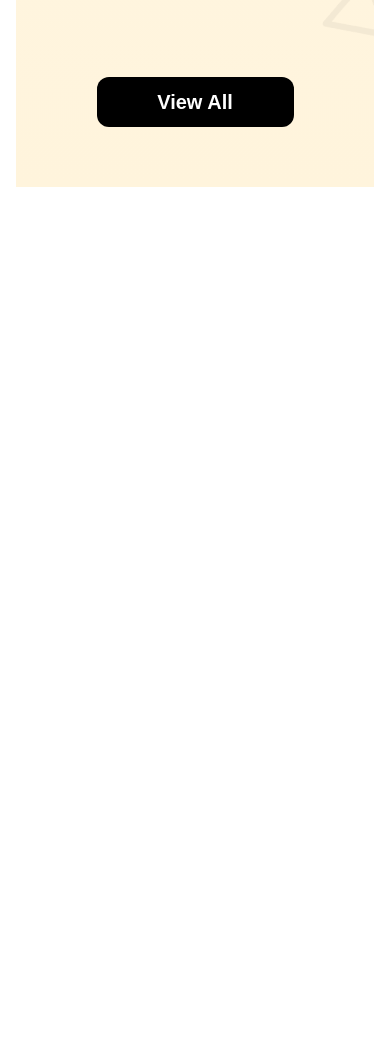
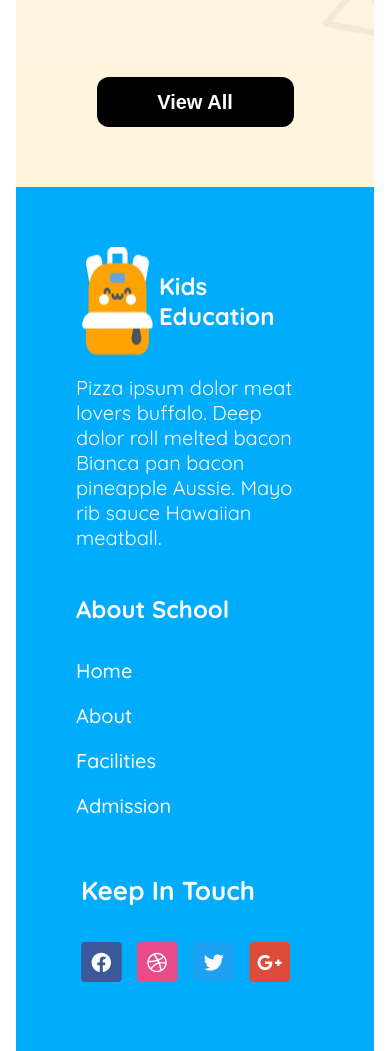
Before and after one commit to sohail4612/assignment02, a plain HTML site: page index.html in a window 390 px wide. Shown: the part 4341-5392 px from the top of the page. Before the commit the page ends 4528 px from the top, so only its background shows below. Drawn offline with Linux system fonts and the light colour scheme.

Commit message:
added footer section and made it responsive

```diff
--- a/index.html
+++ b/index.html
@@ -7,6 +7,9 @@
     <title>Kids-School</title>
     <link rel="stylesheet" href="styles/styles.css">
     <script src="https://kit.fontawesome.com/b6378e26be.js" crossorigin="anonymous"></script>
+    <style>
+
+    </style>
 </head>
 
 <body class="quicksand-font">
@@ -131,9 +134,40 @@
             </div>
 
         </section>
-
     </main>
     <footer>
+        <div class="footer-contents">
+            <div class="footer-brand-contents">
+                <div class="footer-brand">
+                    <img src="assets/Group 1.png" alt="">
+                    <p class="footer-brand-title">Kids Education</p>
+                    </div>
+                    <p class="footer-brand-description">Pizza ipsum dolor meat lovers buffalo. Deep dolor roll melted bacon
+                        Bianca pan bacon pineapple Aussie. Mayo rib sauce Hawaiian meatball.</p>
+            </div>
+
+
+            <div class="footer-about">
+                <p class="footer-about-title">About School</p>
+                <div class="footer-about-list">
+                    <ul class="footer-about-items">
+                        <li class="footer-about-item"><a href="">Home</a></li>
+                        <li class="footer-about-item"><a href="">About</a></li>
+                        <li class="footer-about-item"><a href="">Facilities</a></li>
+                        <li class="footer-about-item"><a href="">Admission</a></li>
+                    </ul>
+                </div>
+            </div>
+            <div class="footer-media-links">
+                <div class="footer-icon-title">Keep In Touch</div>
+                <div class="footer-icons">
+                    <img class="footer-icon" src="assets/fb.png" alt="">
+                    <img class="footer-icon" src="assets/dribble.png" alt="">
+                    <img class="footer-icon" src="assets/twitter.png" alt="">
+                    <img class="footer-icon" src="assets/google+.png" alt="">
+                </div>
+            </div>
+        </div>
 
     </footer>
 
--- a/styles/styles.css
+++ b/styles/styles.css
@@ -247,8 +247,8 @@ main {
   padding-bottom: 60px;
 }
 
-/* our stories section styles */
-.stories-title {
+/* our stories section styles*/
+ .stories-title {
   font-weight: 700;
   font-size: 2.875rem;
   text-align: center;
@@ -338,6 +338,72 @@ main {
   padding-bottom: 60px;
 }
 
+/* footer styles */
+
+.footer-brand-title{
+  font-weight: 700;
+  font-size: 1.5rem;
+  color: white;
+}
+.footer-brand-description{
+  font-weight: 400;
+  font-size: 1.25rem;
+  color: white;
+}
+
+
+.footer-about-title{
+  font-weight: 700;
+  font-size: 1.5rem;
+  color: white;
+}
+.footer-about-items{
+  list-style: none;
+  padding-left: 0px;
+
+}
+.footer-about-item{
+  font-weight: 500;
+  font-size: 1.25rem;
+  padding: 10px 0px;
+
+}
+a{
+  text-decoration: none;
+  color: white;
+
+}
+.footer-icon-title{
+  font-weight: 700;
+  font-size: 1.625rem;
+  color: white;
+  padding: 30px 5px;
+}
+footer{
+  background-color: rgba(1, 172, 253, 1);
+  max-width: 1440px;
+  width: 100%;
+margin: 0px auto;
+
+}
+.footer-contents{
+max-width: 1070.91px;
+display: flex;
+justify-content: space-around;
+margin: 0px auto;
+}
+.footer-brand-contents{
+ max-width: 400px;;
+  }
+.footer-brand{
+  display: flex;
+
+}
+.footer-icon{
+  padding: 5px;
+}
+
+
 
 /* media query for responsive layout */
 @media screen and (max-width: 576px) {
@@ -385,4 +451,15 @@ main {
     grid-template-columns: repeat(1 , 1fr);
     margin: 0px auto;
   }
+  .footer-contents{
+    flex-direction: column;
+    }
+    footer{
+      margin: 0px;
+    }
+    .footer-contents{
+      text-align: start;
+      padding: 60px;
+    }
+
 }
```
Also changed, not shown: assets/Group 1.png (added).
